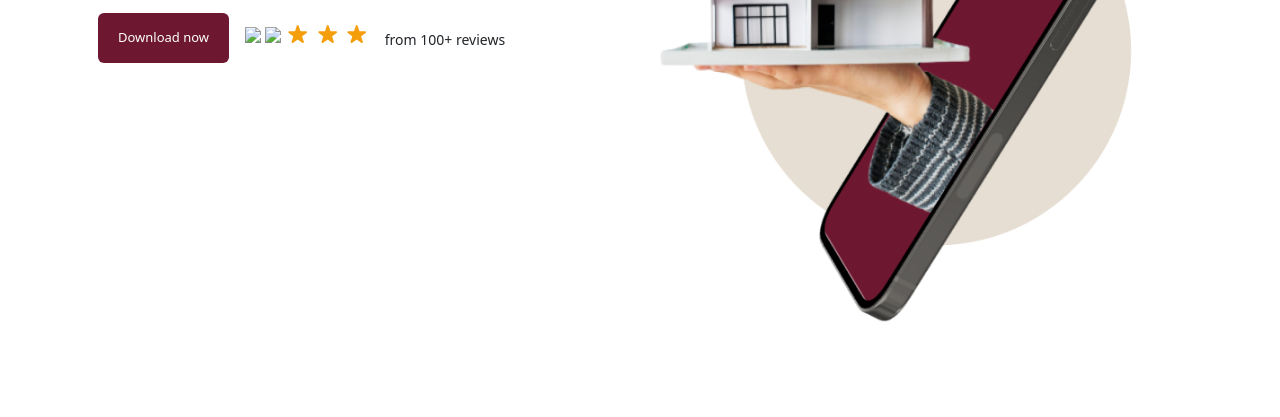
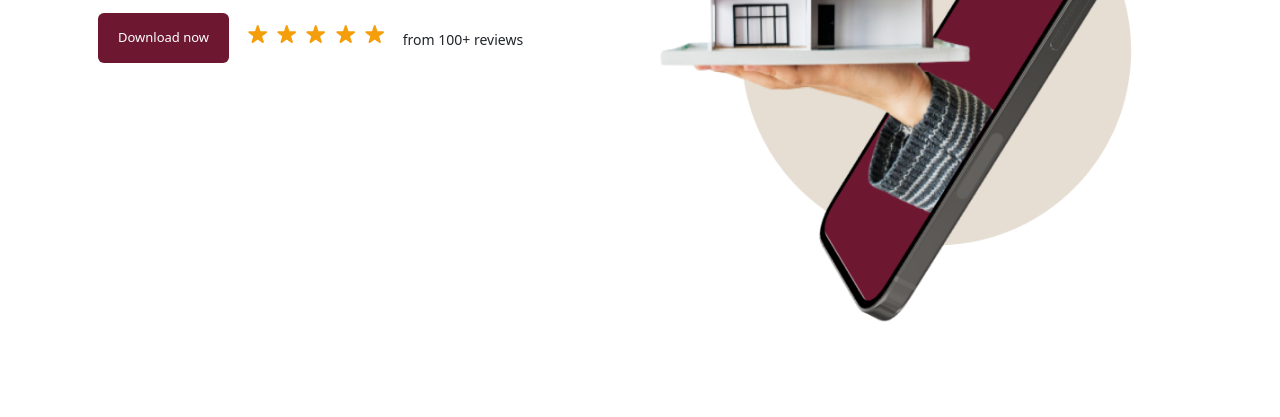
Before and after one commit to Flourish-01/Project1.0, a plain HTML site: page index.html in a window 1280 px wide. Shown: the part 283-700 px from the top of the page. Drawn offline with nearby package versions, Linux system fonts and the light colour scheme.

Commit message:
Update index.html

```diff
--- a/index.html
+++ b/index.html
@@ -54,8 +54,9 @@
            <h1>Your opportunity to view everything</h1>
            <p class="lead fw">Redefine the way you view your environment and <br> interact  with your imagination</p>
           <div class=" align-content-center herobtn">
-          <div><button class="rounded border-0 heroDownloadBtn">Download now </button></div><span class="ms-3 mt-2"><img src="img/Media/Icon.png">
-            <img src="img/Media/Icon.png">
+          <div><button class="rounded border-0 heroDownloadBtn">Download now </button></div><span class="ms-3 mt-2">
+            <img src="Icon.png">
+            <img src="/Icon.png">
             <img src="Icon.png">
             <img src="Icon.png">
             <img src="Icon.png"></span><span class="mt-3 ms-3 small">from 100+ reviews</span>
```
